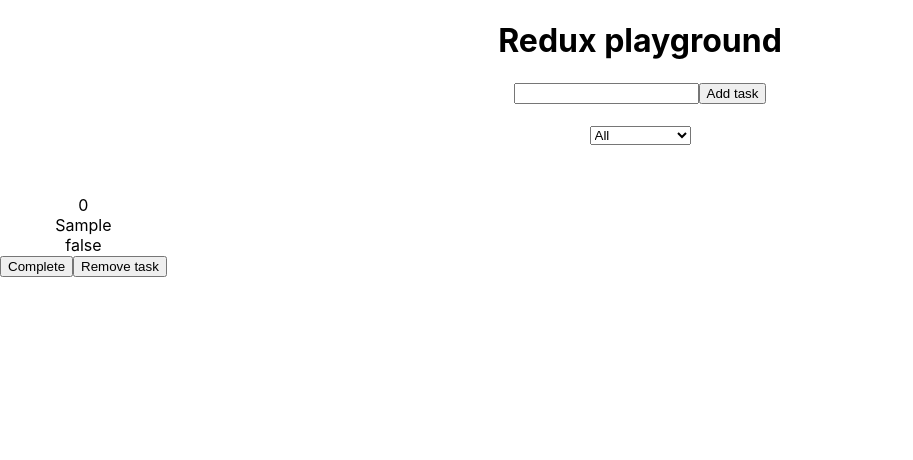
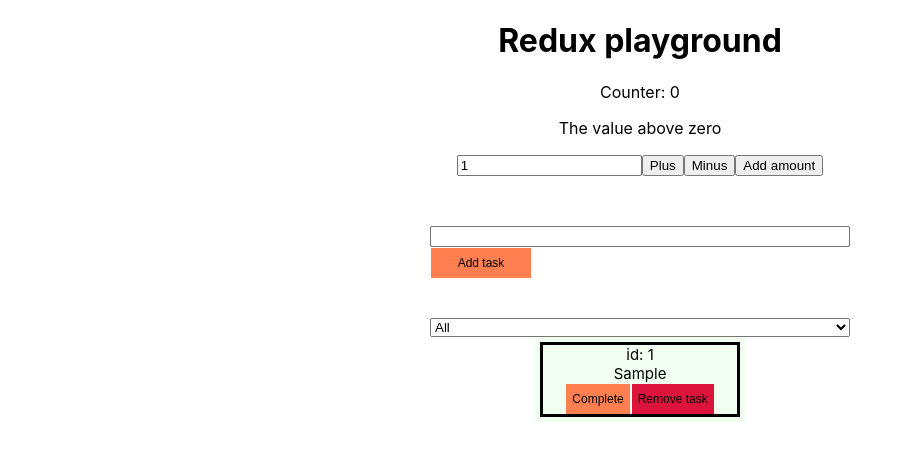
Before and after one commit to LipinVV/Redux-example, a React (Create React App) app: page / in a window 1280 px wide. Both pictures are taken after typing "Sample" into the empty fields and a click on the button "Add task". Shown: the top 460 px of the page, without its empty margins (0-913 px from the left). Built offline with nearby package versions, Linux system fonts and the light colour scheme.

Commit message:
task management - added styles and some logic to a layout

```diff
--- a/src/App.css
+++ b/src/App.css
@@ -1,3 +1,7 @@
+* {
+  box-sizing: border-box;
+}
+
 .App {
   text-align: center;
 }
--- a/src/App.js
+++ b/src/App.js
@@ -25,7 +25,7 @@
         <div className="App">
             <h1>Redux playground</h1>
             <Router>
-                {/*<Calculations />*/}
+                <Calculations />
                 <Tasks/>
             </Router>
         </div>
--- a/src/Tasks/Tasks.js
+++ b/src/Tasks/Tasks.js
@@ -1,6 +1,7 @@
 import {useDispatch, useSelector} from "react-redux";
 import {useEffect, useState} from "react";
 import {taskManagementAddTask, taskManagementRemoveTask, taskManagementUpdateTask} from "../actions/actions";
+import './tasks.css';
 
 export const Tasks = () => {
     const curState = useSelector(state => state)
@@ -60,11 +61,12 @@
         }
         return groupTask;
     }
-
+    console.log(curState)
     return (
-        <div>
+        <div className='tasks'>
             <input value={value} onChange={handleChanger} type='text'/>
             <button
+                className='tasks__button'
                 onClick={() => {
                     dispatch(taskManagementAddTask(
                         {value, completed: false, id: taskId}
@@ -80,20 +82,25 @@
                 <option value='completed'>Completed</option>
                 <option value='uncompleted'>Uncompleted</option>
             </select>
-            <div style={{display: 'flex', marginTop: '50px'}}>
+            <div className='tasks__tasks-block'>
                 {groupTask.map((task, index) => {
                     return (
-                        <div key={Date.now() + index}>
-                            <div>{task.id}</div>
+                        <div
+                            className={!task.completed ? 'task__single-task' : 'task__single-task task__single-task-completed'}
+                            key={Date.now() + index}>
+                            <div>id: {task.id + 1}</div>
                             <div>{task.text}</div>
-                            <div>{task.completed.toString()}</div>
-                            <button onClick={() => {
+                            <button
+                                className={!task.completed ? 'tasks__button' : 'tasks__button tasks__button-completed'}
+                                onClick={() => {
                                 completeHandler(task.id);
                                 dispatch(taskManagementUpdateTask(task));
                             }
-                            }>Complete
+                            }>{task.completed ? 'Completed' : 'Complete'}
                             </button>
-                            <button onClick={() => {
+                            <button
+                                className='tasks__button tasks__button-remove'
+                                onClick={() => {
                                 removeTaskHandler(task.id);
                                 dispatch(taskManagementRemoveTask(task));
                             }}>Remove task
--- /dev/null
+++ b/src/Tasks/tasks.css
@@ -0,0 +1,42 @@
+.tasks {
+    display: flex;
+    flex-direction: column;
+    max-width: 420px;
+    margin: 0 auto;
+}
+
+.tasks__tasks-block {
+    display: flex;
+    flex-wrap: wrap;
+    margin: 0 auto;
+    background-color: honeydew;
+}
+
+.task__single-task {
+    border: 3px solid   black;
+    min-width: 200px;
+    font-size: 15px;
+    margin: 5px;
+}
+
+.task__single-task-completed {
+
+}
+
+.tasks__button {
+    cursor: pointer;
+    border: none;
+    background-color: coral;
+    max-width: 100px;
+    margin: 1px 1px auto;
+    min-height: 30px;
+    font-size: 12px;
+}
+
+.tasks__button-completed {
+    background-color: aquamarine;
+}
+
+.tasks__button-remove {
+    background-color: crimson;
+}
--- a/src/calculations/Calculations.js
+++ b/src/calculations/Calculations.js
@@ -13,7 +13,7 @@
         setValue(Number(value));
     }
     return (
-        <div>
+        <div style={{marginBottom: '50px'}}>
             <p>Counter: {counter}</p>
             <p>{warning}</p>
             <input value={value} onChange={inputHandler} type='number'/>
--- a/src/data.js
+++ b/src/data.js
@@ -1,6 +1,6 @@
 export const initialStore = {
     summary : 0,
-    other: "All is good",
+    other: "The value above zero",
 }
 
 export const taskList = [];
--- a/src/reducers/counter.js
+++ b/src/reducers/counter.js
@@ -3,15 +3,15 @@
 
 
 export const counterReducer = (state = initialStore, action) => {
+    const warning = 'The value cannot be below zero'
     switch(action.type) {
         case ACTIONS.INCREMENT: {
             if(state.summary >= 0) {
-                state.other = 'All is good'
+                state.other = 'The value above zero'
             }
             return {...state, summary: state.summary + 1}
         }
         case ACTIONS.DECREMENT: {
-            const warning = 'the value cannot be below zero'
             if(state.summary <= 0) {
                 return {...state, other: warning}
             }
@@ -20,7 +20,10 @@
 
         case ACTIONS.INCREMENT_BY_AMOUNT: {
             if(state.summary >= 0) {
-                state.other = 'All is good'
+                state.other = 'The value above zero'
+            }
+            if(state.summary <= 0) {
+                return {...state, other: warning}
             }
             return {...state, summary: state.summary + action.payload}
         }
```
